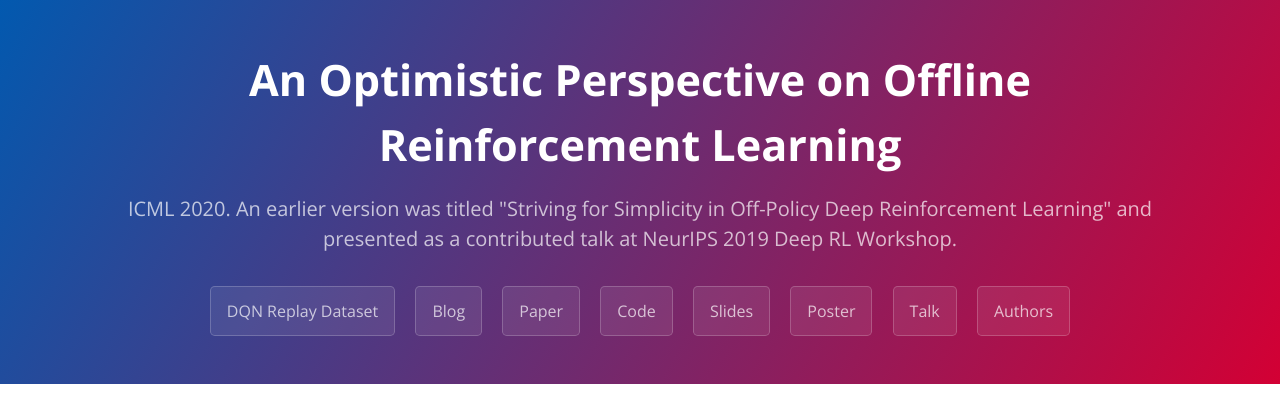
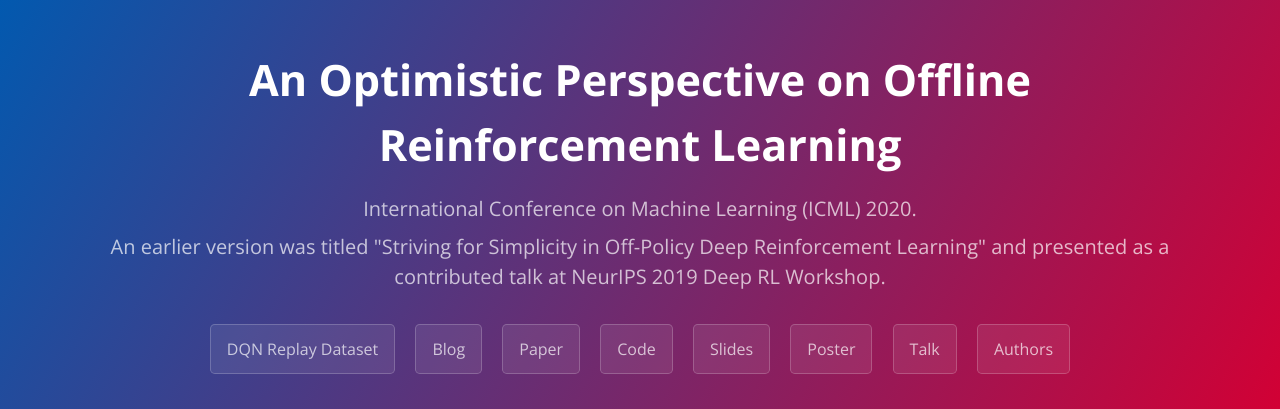
Before and after one commit to satbird/satbird.github.io, a Jekyll site: the page built from index.md, in a window 1280 px wide and 900 px high, cut to the strip 0-409 px from the top of the window. Built offline with Jekyll 4.4.1, drawn with Linux system fonts in a browser that asks for light colours.

Commit message:
Update _config.yml

```diff
--- a/_config.yml
+++ b/_config.yml
@@ -1,7 +1,8 @@
 intro:
 title: An Optimistic Perspective on Offline Reinforcement Learning
 description:
-- ICML 2020. An earlier version was titled "Striving for Simplicity in Off-Policy Deep Reinforcement Learning" and presented as a contributed talk at NeurIPS 2019 Deep RL Workshop.
+- International Conference on Machine Learning (ICML) 2020.
+- An earlier version was titled "Striving for Simplicity in Off-Policy Deep Reinforcement Learning" and presented as a contributed talk at NeurIPS 2019 Deep RL Workshop.
 buttons:
   DQN Replay Dataset: https://research.google/tools/datasets/dqn-replay/
   Blog: https://ai.googleblog.com/2020/04/an-optimistic-perspective-on-offline.html
```
